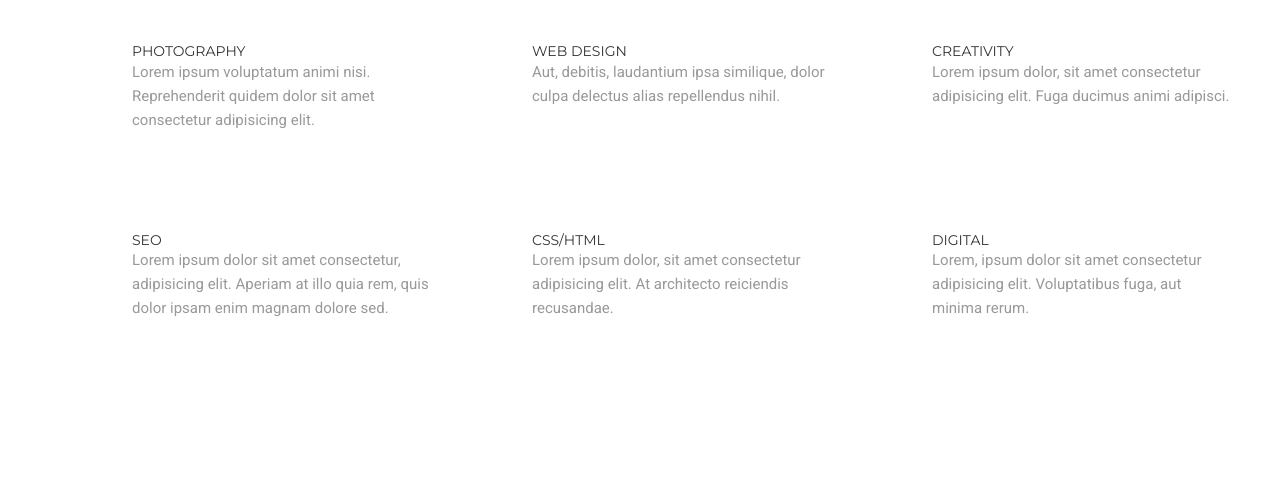
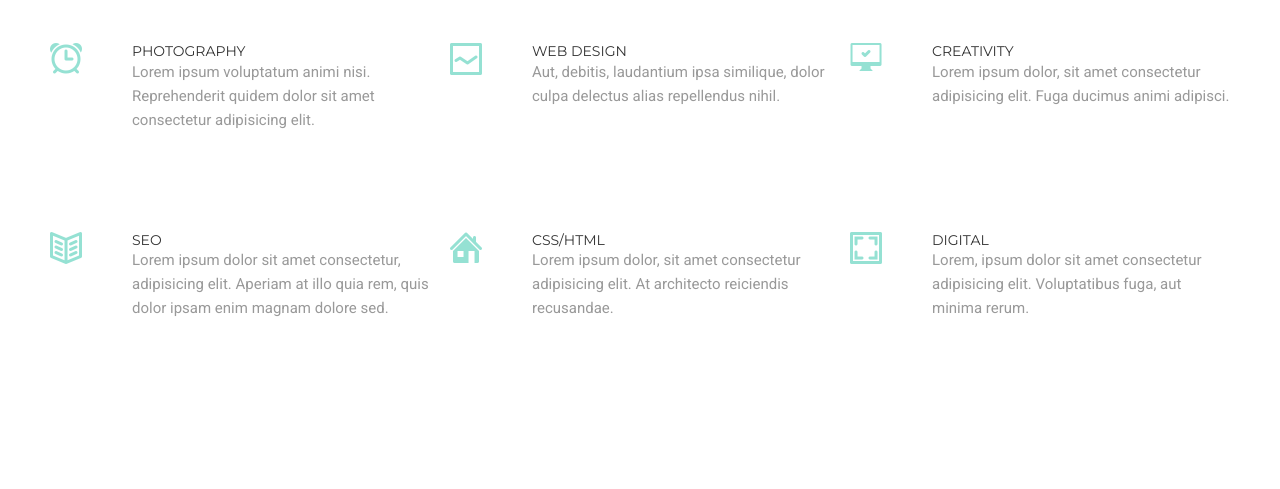
Before and after one commit to ZabortsevaAleksandra/goit-fe-course, a plain HTML site: page modul-06/Zabortseva_modul_06.html in a window 1280 px wide. Shown: the part 311-800 px from the top of the page. Drawn offline with Linux system fonts and the light colour scheme; the site is published under a folder, as on GitHub Pages, so addresses that start at the root find nothing.

Commit message:
final_modul_06

```diff
--- a/modul-06/style/modul_06.css
+++ b/modul-06/style/modul_06.css
@@ -130,31 +130,31 @@ h5 {
   width: 380px;
   background-repeat: no-repeat;
   background-position: 0 0;
-  background-image: url(/img/logo/ALARM.png);
+  background-image: url(../img/logo/ALARM.png);
   padding-left: 82px;
   margin-bottom: 100px;
 }
 
 .list__menu:nth-child(2) {
-  background-image: url(/img/logo/GRAPH.png);
+  background-image: url(../img/logo/GRAPH.png);
   margin-bottom: 100px;
 }
 
 .list__menu:nth-child(3) {
-  background-image: url(/img/logo/COMPUTER.png);
+  background-image: url(../img/logo/COMPUTER.png);
   margin-bottom: 100px;
 }
 
 .list__menu:nth-child(4) {
-  background-image: url(/img/logo/BOOK.png);
+  background-image: url(../img/logo/BOOK.png);
 }
 
 .list__menu:nth-child(5) {
-  background-image: url(/img/logo/HOME.png);
+  background-image: url(../img/logo/HOME.png);
 }
 
 .list__menu:last-child {
-  background-image: url(/img/logo/IMAGE.png);
+  background-image: url(../img/logo/IMAGE.png);
 }
 
 .text {
@@ -264,19 +264,19 @@ h5 {
 }
 
 .menu__link-list:first-child .menu__link__social {
-  background-image: url(/img/social/facebook.png);
+  background-image: url(../img/social/facebook.png);
 }
 
 .menu__link-list:nth-child(2) .menu__link__social {
-  background-image: url(/img/social/twitter.png);
+  background-image: url(../img/social/twitter.png);
 }
 
 .menu__link-list:nth-child(3) .menu__link__social {
-  background-image: url(/img/social/pinterest.png);
+  background-image: url(../img/social/pinterest.png);
 }
 
 .menu__link-list:last-child .menu__link__social {
-  background-image: url(/img/social/instagram.png);
+  background-image: url(../img/social/instagram.png);
 }
 
 .menu__link-list:hover .menu__link__social {
```
